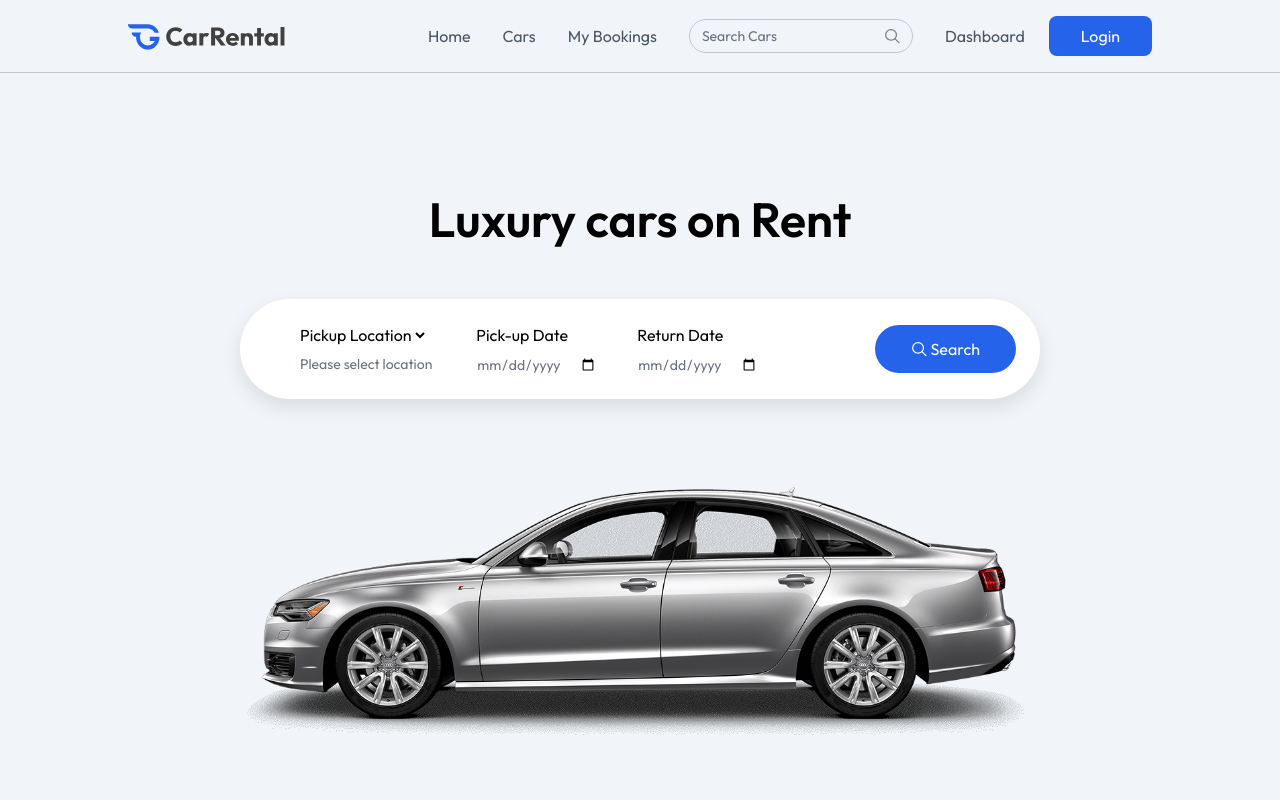
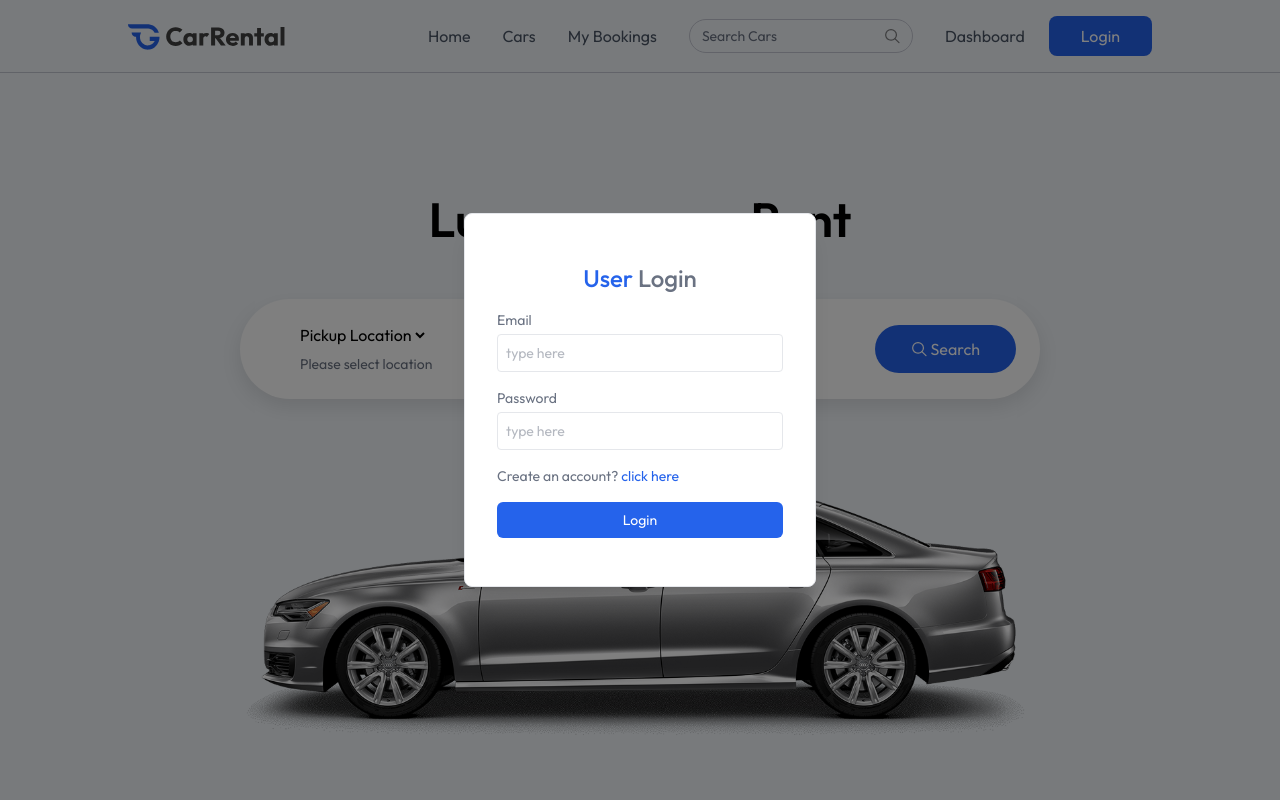
Before and after one commit to Rahulllkr/CarRental-fullStack-app, a React (Vite) app in the folder client/: page / in a window 1280 px wide. Both pictures are taken after a click on the button "Login". Shown: the top 800 px of the page. Built offline with nearby package versions, Linux system fonts and the light colour scheme.

Commit message:
frontend done

```diff
--- a/client/src/App.jsx
+++ b/client/src/App.jsx
@@ -12,13 +12,14 @@
 import AddCar from './pages/owner/AddCar'
 import ManageCars from './pages/owner/ManageCars'
 import ManageBookings from './pages/owner/ManageBookings'
+import Login from './components/Login'
 
 const App = () => {
-
   const [showLogin,setShowLogin] = useState(false)
   const isOwnerPath = useLocation().pathname.startsWith("/owner")
   return (
     <>
+      {showLogin && <Login setShowLogin={setShowLogin}/>}
       {!isOwnerPath && <Navbar setShowLogin={setShowLogin} />}
 
       <Routes>
--- a/client/src/components/CarCard.jsx
+++ b/client/src/components/CarCard.jsx
@@ -3,7 +3,7 @@
 import { useNavigate } from 'react-router-dom'
 
 const CarCard = ({car}) => {
-    console.log(car)
+    // console.log(car)
     const currency = import.meta.env.VITE_CURRENCY
     const navigate = useNavigate()
   return (
--- a/client/src/components/Login.jsx
+++ b/client/src/components/Login.jsx
@@ -1,8 +1,50 @@
-import React from 'react'
+import React,{useState} from 'react'
 
-const Login = () => {
+const Login = ({setShowLogin}) => {
+
+    const [state, setState] = useState("login");
+    const [name, setName] = useState("");
+    const [email, setEmail] = useState("");
+    const [password, setPassword] = useState("");
+
+    const onSubmitHandler = async(e) => {
+        e.preventDefault()
+    }
+
   return (
-    <div>Login</div>
+    <div onClick={() => setShowLogin(false)} className='fixed top-0 bottom-0 left-0 right-0 z-100 flex items-center text-sm text-gray-600 bg-black/50'>
+       <form onSubmit={onSubmitHandler} onClick={(e) => e.stopPropagation()} className="flex flex-col gap-4 m-auto items-start p-8 py-12 w-80 sm:w-[352px] text-gray-500 rounded-lg shadow-xl border border-gray-200 bg-white">
+            <p className="text-2xl font-medium m-auto">
+                <span className="text-primary">User</span> {state === "login" ? "Login" : "Sign Up"}
+            </p>
+            {state === "register" && (
+                <div className="w-full">
+                    <p>Name</p>
+                    <input onChange={(e) => setName(e.target.value)} value={name} placeholder="type here" className="border border-gray-200 rounded w-full p-2 mt-1 outline-primary" type="text" required />
+                </div>
+            )}
+            <div className="w-full ">
+                <p>Email</p>
+                <input onChange={(e) => setEmail(e.target.value)} value={email} placeholder="type here" className="border border-gray-200 rounded w-full p-2 mt-1 outline-primary" type="email" required />
+            </div>
+            <div className="w-full ">
+                <p>Password</p>
+                <input onChange={(e) => setPassword(e.target.value)} value={password} placeholder="type here" className="border border-gray-200 rounded w-full p-2 mt-1 outline-primary" type="password" required />
+            </div>
+            {state === "register" ? (
+                <p>
+                    Already have account? <span onClick={() => setState("login")} className="text-primary cursor-pointer">click here</span>
+                </p>
+            ) : (
+                <p>
+                    Create an account? <span onClick={() => setState("register")} className="text-primary cursor-pointer">click here</span>
+                </p>
+            )}
+            <button className="bg-primary hover:bg-primary-dull transition-all text-white w-full py-2 rounded-md cursor-pointer">
+                {state === "register" ? "Create Account" : "Login"}
+            </button>
+        </form>
+    </div>
   )
 }
 
```
